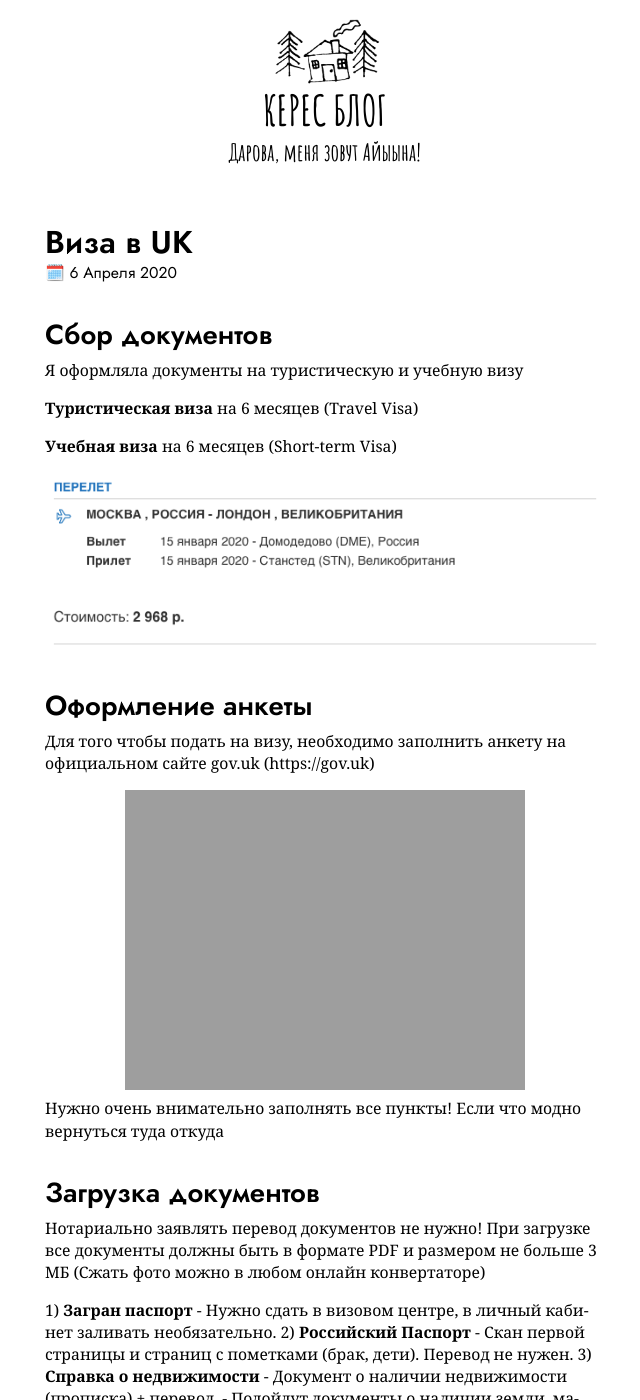
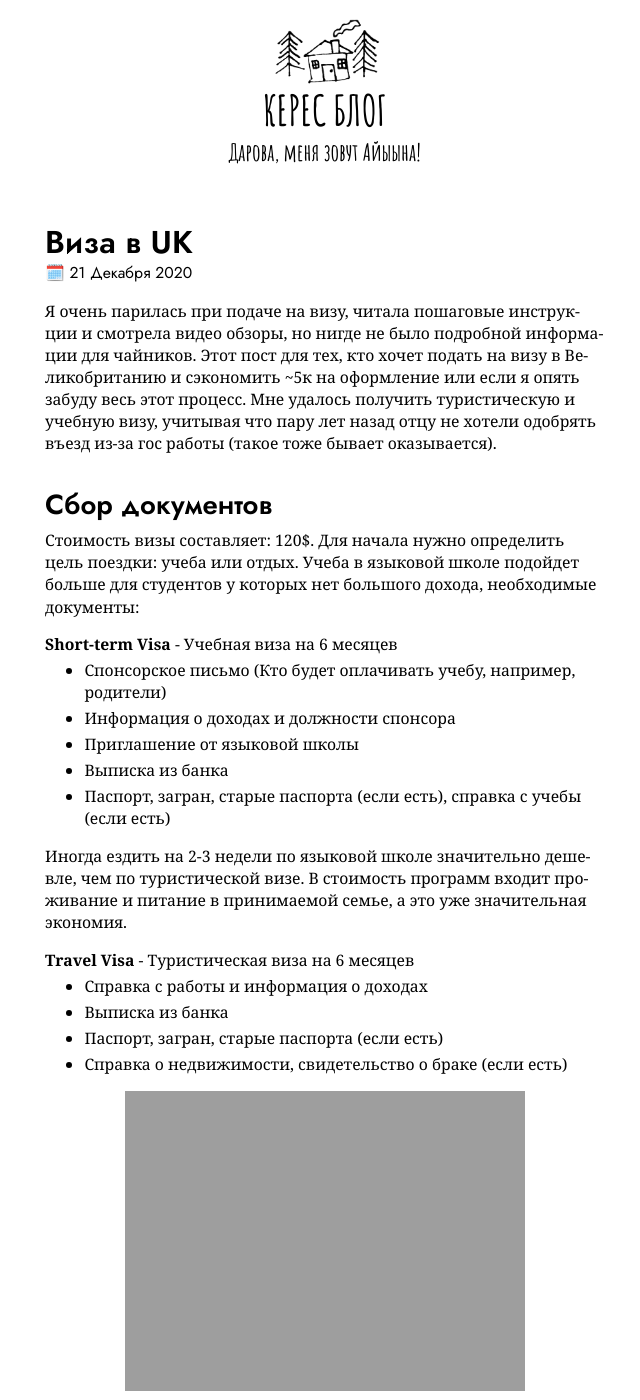
Before and after one commit to keresm/keresaina.github.io, a Jekyll site: the page built from _posts/2020-11-22-viza.md, in a window 1280 px wide and 1400 px high. Shown: the whole window, without its empty margins (315-955 px from the left). Built offline with Jekyll 4.4.1, drawn with Linux system fonts in a browser that asks for light colours; some of the changed text lies outside the part shown.

Commit message:
Update 2020-11-22-viza.md

```diff
--- a/_posts/2020-11-22-viza.md
+++ b/_posts/2020-11-22-viza.md
@@ -1,20 +1,37 @@
 ---
 layout: post
 title: "Виза в UK"
-date:   2020-04-06 21:41:13 +0900
+date:   2020-12-21 21:41:13 +0900
 
 ---
+Я очень парилась при подаче на визу, читала пошаговые инструкции и смотрела видео обзоры, но нигде не было подробной информации для чайников.
+Этот пост для тех, кто хочет подать на визу в Великобританию и сэкономить ~5к на оформление или если я опять забуду весь этот процесс.
+Мне удалось получить туристическую и учебную визу, учитывая что пару лет назад отцу не хотели одобрять въезд из-за гос работы (такое тоже бывает оказывается).
 
 ## Сбор документов
 
-Я оформляла документы на туристическую и учебную визу
+Стоимость визы составляет: 120$.
+Для начала нужно определить цель поездки: учеба или отдых. Учеба в языковой школе подойдет больше для студентов у которых нет большого дохода, необходимые документы:
 
-**Туристическая виза** на 6 месяцев (Travel Visa)
+**Short-term Visa** - Учебная виза на 6 месяцев
 
-**Учебная виза** на 6 месяцев (Short-term Visa)
+- Спонсорское письмо (Кто будет оплачивать учебу, например, родители)
+- Информация о доходах и должности спонсора
+- Приглашение от языковой школы
+- Выписка из банка
+- Паспорт, загран, старые паспорта (если есть), справка с учебы (если есть)
+
+Иногда ездить на 2-3 недели по языковой школе значительно дешевле, чем по туристической визе. В стоимость программ входит проживание и  питание в принимаемой семье, а это уже значительная экономия.
+
+**Travel Visa** - Туристическая виза на 6 месяцев
+
+- Справка с работы и информация о доходах
+- Выписка из банка
+- Паспорт, загран, старые паспорта (если есть)
+- Справка о недвижимости, свидетельство о браке (если есть)
 
 <figure>
-  <img src="{{ site.url }}/assets/images/ticket.png" data-action="zoom" />
+  <img src="{{ site.url }}/assets/images/3.jpg" data-action="zoom" />
 </figure>
 
 
@@ -22,12 +39,12 @@ date:   2020-04-06 21:41:13 +0900
 
 Для того чтобы подать на визу, необходимо заполнить анкету на официальном сайте gov.uk (https://gov.uk)
 
-
 <figure>
-  <img src="{{ site.url }}/assets/" data-action="zoom" />
+  <img src="{{ site.url }}/assets/images/Фото/anketa.png" data-action="zoom" />
+  <figcaption>На сайте очень крутой интерфейс! Все предельно понятно и разложено по полочкам</figcaption>
 </figure>
 
-Нужно очень внимательно заполнять все пункты! Если что модно вернуться туда откуда
+Нужно очень внимательно заполнять все пункты! Всегда есть возможность сохранить анкету и вернуться к ней в любое время, никуда она не пропадет.
 
 
 ## Загрузка документов
```
